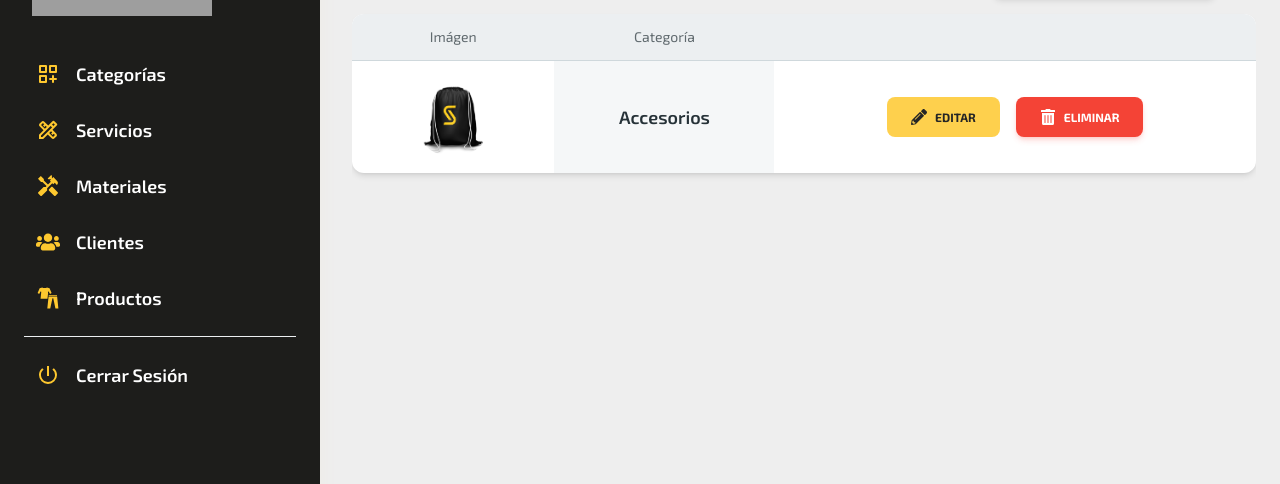
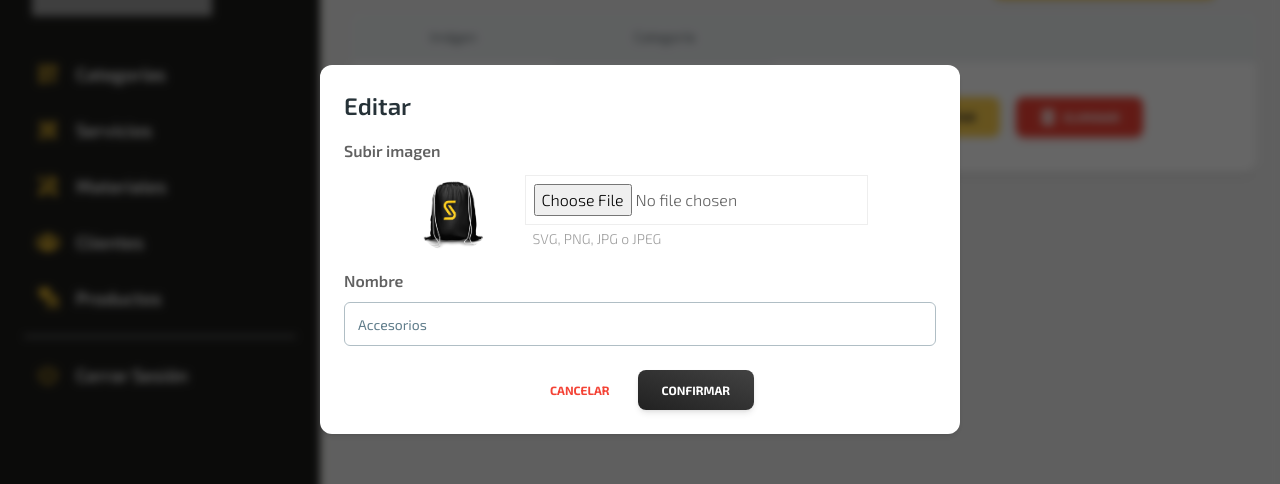
Before and after one commit to irinag00/pageSolport, a React (Vite) app: page /admin/categorias in a window 1280 px wide. Both pictures are taken after a click on the button "EDITAR". Shown: the part 151-635 px from the top of the page. Built offline with nearby package versions, Linux system fonts and the light colour scheme; grey boxes are pictures that could not be loaded.

Commit message:
modal new y update

```diff
--- a/src/components/common/Modals/ModalNew/ModalNew.jsx
+++ b/src/components/common/Modals/ModalNew/ModalNew.jsx
@@ -7,7 +7,6 @@ import {
   CardFooter,
   Typography,
   Input,
-  Checkbox,
 } from "@material-tailwind/react";
 const ModalNew = ({ open, handleOpen }) => {
   return (
--- /dev/null
+++ b/src/components/common/Modals/ModalUpdate/ModalUpdate.jsx
@@ -0,0 +1,66 @@
+import {
+  Button,
+  Dialog,
+  Card,
+  CardHeader,
+  CardBody,
+  CardFooter,
+  Typography,
+  Input,
+} from "@material-tailwind/react";
+import img from "../../../../assets/bolsa-mochila.png";
+const ModalUpdate = ({ open, handler }) => {
+  return (
+    <Dialog
+      size="md"
+      open={open}
+      handler={handler}
+      className="bg-transparent shadow-none"
+    >
+      <Card className="mx-auto w-full max-w-[40rem]">
+        <form enctype="multipart/form-data">
+          <CardBody className="flex flex-col gap-4">
+            <Typography variant="h4" color="blue-gray">
+              Editar
+            </Typography>
+            <Typography className="-mb-2" variant="h6">
+              Subir imagen
+            </Typography>
+            <div class="flex justify-center items-center w-full gap-8">
+              <img src={img} className="rounded-full w-20 h-20 p-0" />
+              <div>
+                <input
+                  class="block w-full p-2 border"
+                  type="file"
+                  accept=".jpg, .jpeg, .png, .svg"
+                />
+                <p class="mt-1 ml-2 text-sm text-gray-500 dark:text-gray-300">
+                  SVG, PNG, JPG o JPEG
+                </p>
+              </div>
+            </div>
+            <Typography className="-mb-2" variant="h6">
+              Nombre
+            </Typography>
+            <Input label="Accesorios" size="lg" />
+          </CardBody>
+          <CardFooter className="pt-0 flex justify-center">
+            <Button
+              variant="text"
+              color="red"
+              onClick={handler}
+              className="mr-1"
+            >
+              <span>Cancelar</span>
+            </Button>
+            <Button variant="gradient" className="" onClick={handler}>
+              <span>Confirmar</span>
+            </Button>
+          </CardFooter>
+        </form>
+      </Card>
+    </Dialog>
+  );
+};
+
+export default ModalUpdate;
--- a/src/components/common/TableCrud/TableCrud.jsx
+++ b/src/components/common/TableCrud/TableCrud.jsx
@@ -2,11 +2,18 @@ import React, { useState } from "react";
 import { Card, Typography, Button } from "@material-tailwind/react";
 import { FaTrashAlt, FaPencilAlt } from "react-icons/fa";
 import ModalDelete from "../Modals/ModalDelete/ModalDelete";
+import ModalUpdate from "../Modals/ModalUpdate/ModalUpdate";
 
 const TableCrud = ({ TABLE_HEAD, TABLE_ROWS }) => {
   const [openDelete, setOpenDelete] = useState(false);
+  const [openUpdate, setOpenUpdate] = useState(false);
+
   const handleOpenDelete = () => {
     setOpenDelete(!openDelete);
+  };
+
+  const handleOpenUpdate = () => {
+    setOpenUpdate(!openUpdate);
   };
 
   return (
@@ -59,7 +66,10 @@ const TableCrud = ({ TABLE_HEAD, TABLE_ROWS }) => {
                   </td>
                   <td className={`${classes} `}>
                     <div className="flex text-center items-center justify-center gap-4 md:flex-row flex-col">
-                      <Button className="flex items-center gap-2 bg-yellowSol text-black">
+                      <Button
+                        onClick={handleOpenUpdate}
+                        className="flex items-center gap-2 bg-yellowSol text-black"
+                      >
                         <FaPencilAlt className="w-4 h-4" /> Editar
                       </Button>
                       <Button
@@ -78,6 +88,7 @@ const TableCrud = ({ TABLE_HEAD, TABLE_ROWS }) => {
         </table>
       </Card>
       <ModalDelete open={openDelete} handler={handleOpenDelete} />
+      <ModalUpdate open={openUpdate} handler={handleOpenUpdate} />
     </section>
   );
 };
```
